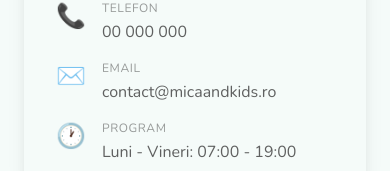
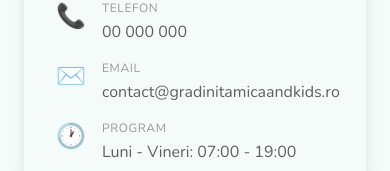
Before and after one commit to gradinita-micakids/gradinita-micaandkids, a Next.js app: page /contact in a window 390 px wide. Shown: the part 464-635 px from the top of the page. Built offline with nearby package versions, Linux system fonts and the light colour scheme; a web font is replaced by a local one.

Commit message:
Fix preloader for mobile, update email domain to gradinitamicaandkids.ro

```diff
--- a/src/app/contact/page.tsx
+++ b/src/app/contact/page.tsx
@@ -47,7 +47,7 @@
                   <span className="text-2xl">✉️</span>
                   <div>
                     <p className="text-xs text-foreground/50 uppercase tracking-wider mb-1">Email</p>
-                    <a href="mailto:contact@micaandkids.ro" className="text-foreground/80 hover:text-green-dark no-underline">contact@micaandkids.ro</a>
+                    <a href="mailto:contact@gradinitamicaandkids.ro" className="text-foreground/80 hover:text-green-dark no-underline">contact@gradinitamicaandkids.ro</a>
                   </div>
                 </li>
                 <li className="flex items-start gap-4">
--- a/src/components/Footer.tsx
+++ b/src/components/Footer.tsx
@@ -43,7 +43,7 @@
             <ul className="flex flex-col gap-2 list-none">
               <li className="text-white/70 text-sm">Strada ___ nr. __, București</li>
               <li><a href="tel:0000000000" className="text-white/70 hover:text-yellow no-underline transition-colors text-sm">00 000 000</a></li>
-              <li><a href="mailto:contact@micaandkids.ro" className="text-white/70 hover:text-yellow no-underline transition-colors text-sm">contact@micaandkids.ro</a></li>
+              <li><a href="mailto:contact@gradinitamicaandkids.ro" className="text-white/70 hover:text-yellow no-underline transition-colors text-sm">contact@gradinitamicaandkids.ro</a></li>
             </ul>
           </div>
 
--- a/src/components/Preloader.tsx
+++ b/src/components/Preloader.tsx
@@ -10,12 +10,12 @@
     return () => clearTimeout(timer);
   }, []);
 
-  if (!loading) return null;
-
   return (
     <div
-      className="fixed inset-0 z-[100] flex flex-col items-center justify-center bg-cream transition-opacity duration-700"
-      style={{ opacity: loading ? 1 : 0 }}
+      className={`fixed inset-0 z-[100] flex flex-col items-center justify-center bg-cream transition-opacity duration-700 pointer-events-none ${
+        loading ? "opacity-100" : "opacity-0"
+      }`}
+      style={{ display: loading ? "flex" : "none" }}
     >
       <div className="relative w-40 h-40 mb-6">
         <video
```
